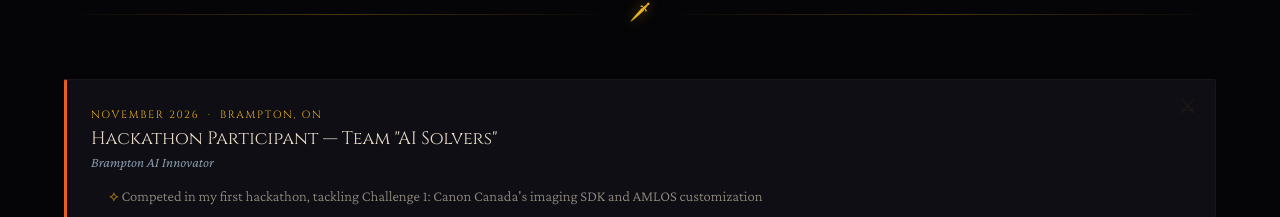
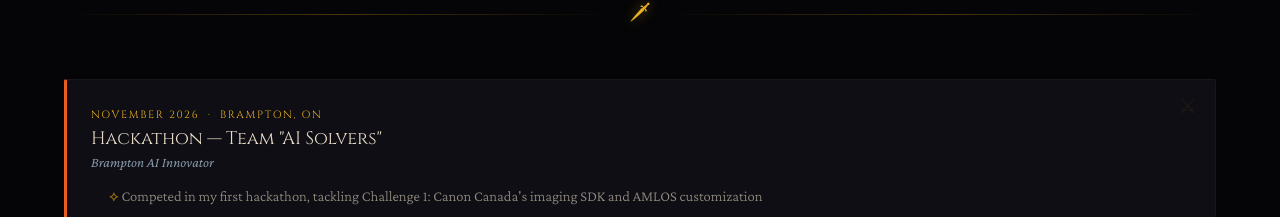
Before and after one commit to msd2345/stunna.io, a plain HTML site: page index.html in a window 1280 px wide. Shown: the part 2238-2455 px from the top of the page. Drawn offline with nearby package versions, Linux system fonts and the light colour scheme.

Commit message:
Update index.html

```diff
--- a/index.html
+++ b/index.html
@@ -533,7 +533,7 @@ footer small{font-size:.7rem;color:rgba(136,153,170,.45);}
   <div class="sword-div reveal"><span>🗡</span></div>
   <div class="quest-card reveal">
     <div class="quest-meta">November 2026 &nbsp;·&nbsp; Brampton, ON</div>
-    <div class="quest-title">Hackathon Participant — Team "AI Solvers"</div>
+    <div class="quest-title">Hackathon — Team "AI Solvers"</div>
     <div class="quest-org">Brampton AI Innovator</div>
     <ul class="quest-deeds">
       <li>Competed in my first hackathon, tackling Challenge 1: Canon Canada's imaging SDK and AMLOS customization</li>
```
